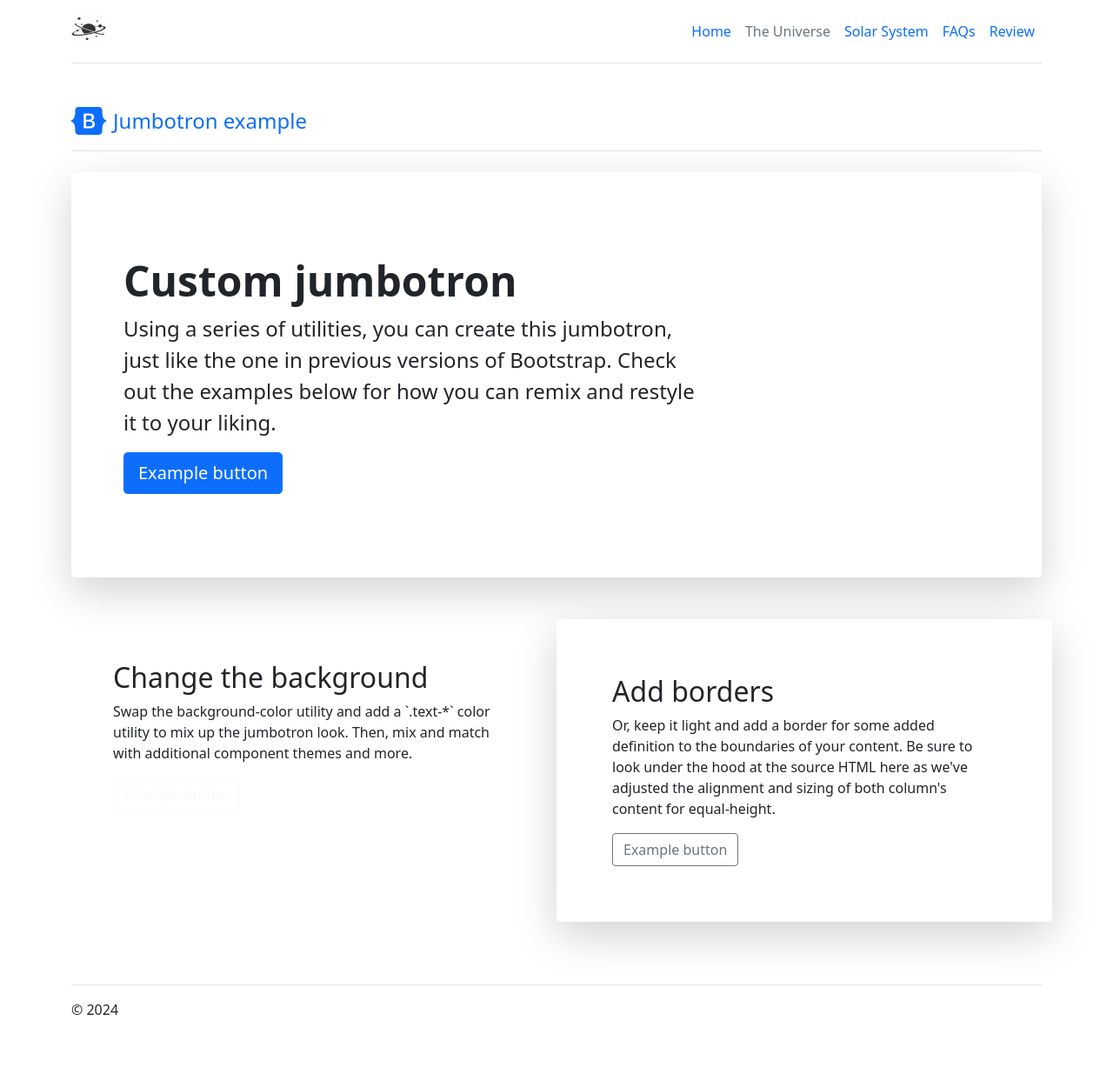
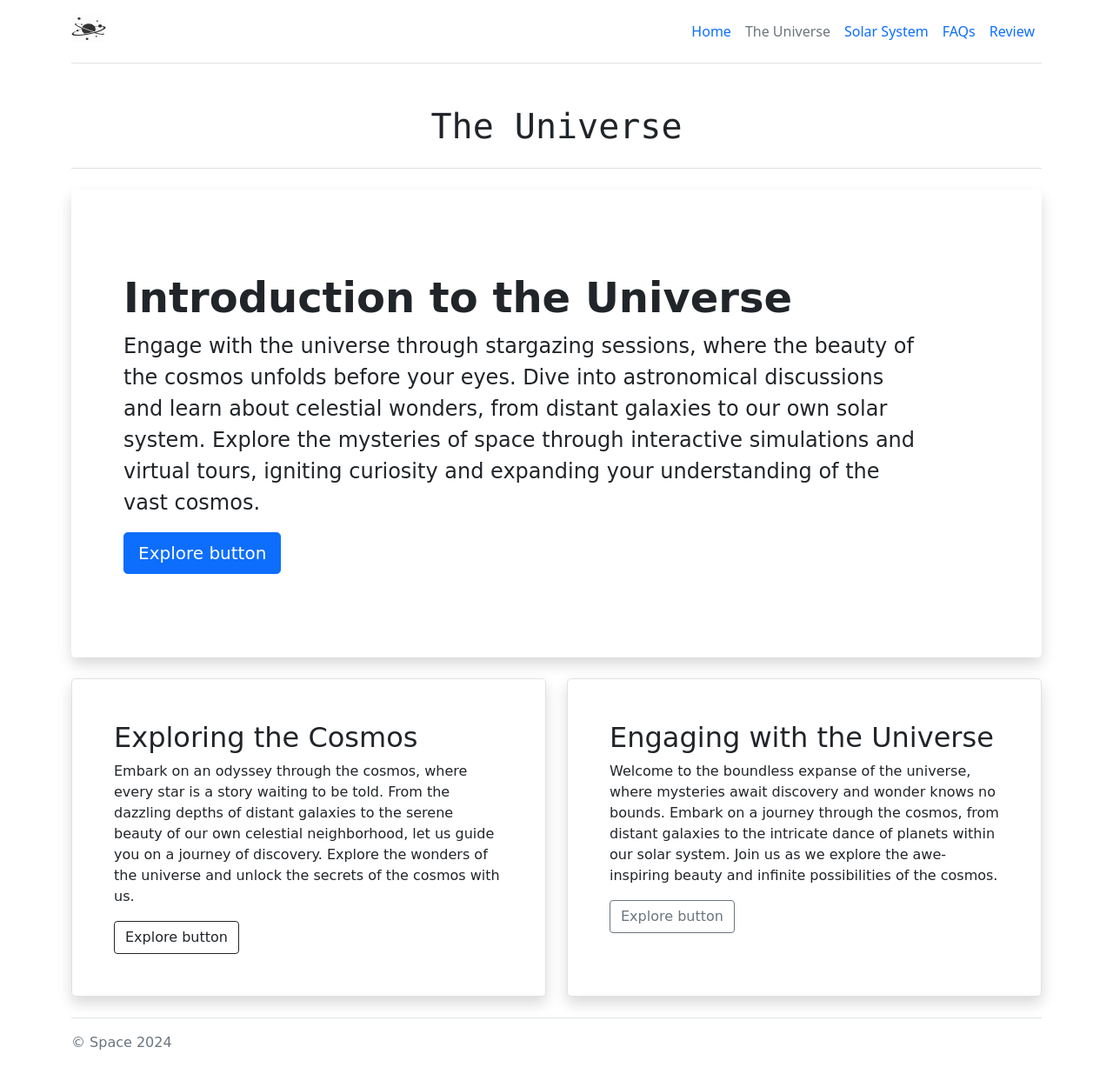
Before and after one commit to Jatin804/Projects, a Django app: page /Universe in a window 1280 px wide. Shown: the whole page at 87% size. Before the commit the page ends 1167 px from the top, so only its background shows below. Run offline with Django 5.2, Linux system fonts and the light colour scheme.

Commit message:
Modified and added information of Universe.html amd SolarSys.html'

```diff
--- a/Dark/templates/Universe.html
+++ b/Dark/templates/Universe.html
@@ -5,41 +5,38 @@
 {% block body %}
 
 <main>
-  <div class="container py-4">
-    <header class="pb-3 mb-4 border-bottom">
-      <a href="/" class="d-flex align-items-center text-body-emphasis text-decoration-none">
-        <svg xmlns="http://www.w3.org/2000/svg" width="40" height="32" class="me-2" viewBox="0 0 118 94" role="img"><title>Bootstrap</title><path fill-rule="evenodd" clip-rule="evenodd" d="M24.509 0c-6.733 0-11.715 5.893-11.492 12.284.214 6.14-.064 14.092-2.066 20.577C8.943 39.365 5.547 43.485 0 44.014v5.972c5.547.529 8.943 4.649 10.951 11.153 2.002 6.485 2.28 14.437 2.066 20.577C12.794 88.106 17.776 94 24.51 94H93.5c6.733 0 11.714-5.893 11.491-12.284-.214-6.14.064-14.092 2.066-20.577 2.009-6.504 5.396-10.624 10.943-11.153v-5.972c-5.547-.529-8.934-4.649-10.943-11.153-2.002-6.484-2.28-14.437-2.066-20.577C105.214 5.894 100.233 0 93.5 0H24.508zM80 57.863C80 66.663 73.436 72 62.543 72H44a2 2 0 01-2-2V24a2 2 0 012-2h18.437c9.083 0 15.044 4.92 15.044 12.474 0 5.302-4.01 10.049-9.119 10.88v.277C75.317 46.394 80 51.21 80 57.863zM60.521 28.34H49.948v14.934h8.905c6.884 0 10.68-2.772 10.68-7.727 0-4.643-3.264-7.207-9.012-7.207zM49.948 49.2v16.458H60.91c7.167 0 10.964-2.876 10.964-8.281 0-5.406-3.903-8.178-11.425-8.178H49.948z" fill="currentColor"></path></svg>
-        <span class="fs-4">Jumbotron example</span>
-      </a>
+  <div class="container py-4" style="font-family: cursive;">
+    <header class="pb-3 mb-4 border-bottom text-center">
+      <h1  style="font-family: 'Lucida Console', monospace">The Universe</h1>
     </header>
 
-    <div class="p-5 mb-4 bg-body-tertiary rounded-3 shadow-lg p-3 mb-5 bg-body rounded">
+    <div class="p-5 mb-4 bg-light rounded-3 shadow bg-body">
       <div class="container-fluid py-5">
-        <h1 class="display-5 fw-bold">Custom jumbotron</h1>
-        <p class="col-md-8 fs-4">Using a series of utilities, you can create this jumbotron, just like the one in previous versions of Bootstrap. Check out the examples below for how you can remix and restyle it to your liking.</p>
-        <button class="btn btn-primary btn-lg" type="button">Example button</button>
+        <h1 class="display-5 fw-bold">Introduction to the Universe</h1>
+        <p class="col-md-11 fs-4">Engage with the universe through stargazing sessions, where the beauty of the cosmos unfolds before your eyes. Dive into astronomical discussions and learn about celestial wonders, from distant galaxies to our own solar system. Explore the mysteries of space through interactive simulations and virtual tours, igniting curiosity and expanding your understanding of the vast cosmos.</p>
+        <button class="btn btn-primary btn-lg" type="button">Explore button</button>
       </div>
     </div>
 
     <div class="row align-items-md-stretch">
       <div class="col-md-6">
-        <div class="h-100 p-5 text-bg-dark rounded-3">
-          <h2>Change the background</h2>
-          <p>Swap the background-color utility and add a `.text-*` color utility to mix up the jumbotron look. Then, mix and match with additional component themes and more.</p>
-          <button class="btn btn-outline-light" type="button">Example button</button>
+        <div class="h-100 p-5 text-black border rounded-3 shadow bg-body">
+          <h2>Exploring the Cosmos</h2>
+          <p>Embark on an odyssey through the cosmos, where every star is a story waiting to be told. From the dazzling depths of distant galaxies to the serene beauty of our own celestial neighborhood, let us guide you on a journey of discovery. Explore the wonders of the universe and unlock the secrets of the cosmos with us.</p>
+          <button class="btn btn-outline-dark" type="button">Explore button</button>
         </div>
       </div>
-      <div class="col-md-6 shadow-lg p-3 mb-5 bg-body rounded">
-        <div class="h-100 p-5 bg-body-tertiary  rounded-3">
-          <h2>Add borders</h2>
-          <p>Or, keep it light and add a border for some added definition to the boundaries of your content. Be sure to look under the hood at the source HTML here as we've adjusted the alignment and sizing of both column's content for equal-height.</p>
-          <button class="btn btn-outline-secondary" type="button">Example button</button>
+      <div class="col-md-6">
+        <div class="h-100 p-5 bg-light border rounded-3 shadow bg-body">
+          <h2> Engaging with the Universe</h2>
+          <p>Welcome to the boundless expanse of the universe, where mysteries await discovery and wonder knows no bounds. Embark on a journey through the cosmos, from distant galaxies to the intricate dance of planets within our solar system. Join us as we explore the awe-inspiring beauty and infinite possibilities of the cosmos.</p>
+          <button class="btn btn-outline-secondary" type="button">Explore button</button>
         </div>
       </div>
     </div>
 
-    <footer class="pt-3 mt-4 text-body-secondary border-top">
-      © 2024
+    <footer class="pt-3 mt-4 text-muted border-top">
+      © Space 2024
     </footer>
   </div>
 </main>
```
Also changed, not shown: Dark/templates/SolarSys.html (+31 -12 lines).
